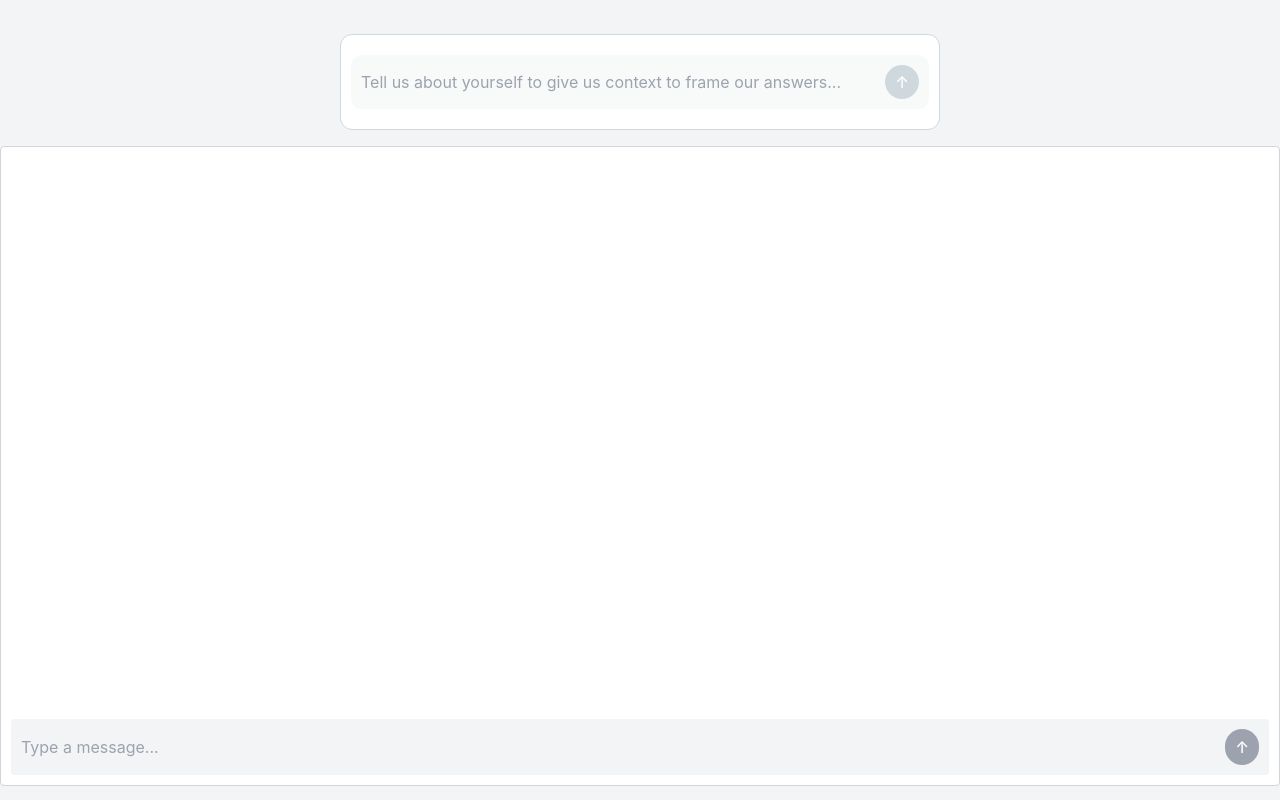
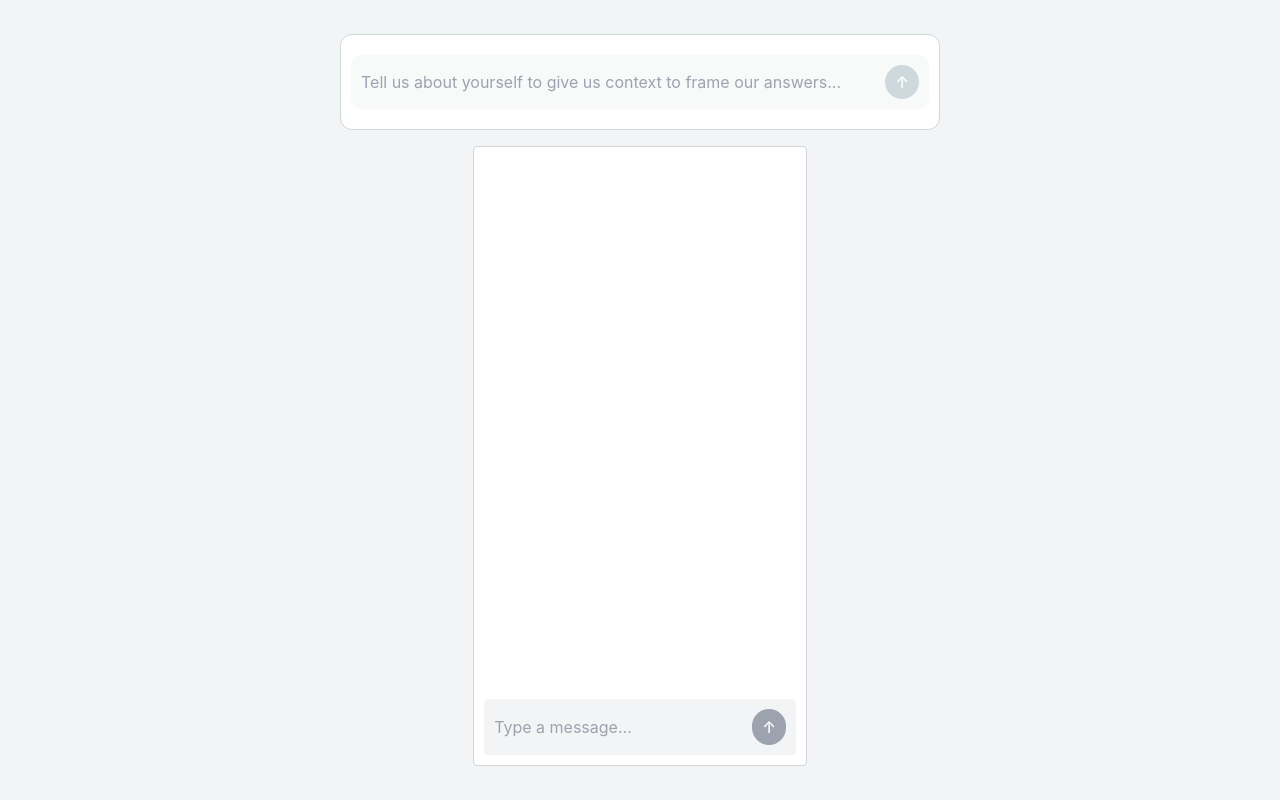
Before and after one commit to KevinColemanInc/rxplain-ai, a React (Vite) app in the folder vite/: page / in a window 1280 px wide. Built offline with nearby package versions, Linux system fonts and the light colour scheme.

Commit message:
rm chat area css

```diff
--- a/vite/src/ChatArea.jsx
+++ b/vite/src/ChatArea.jsx
@@ -27,7 +27,10 @@ function ChatArea({ contexts }) {
 
   return (
     <>
-      <div ref={scrollList} className="chat-area">
+      <div
+        ref={scrollList}
+        class="flex h-full gap-4 flex-row overflow-x-auto pb-5 pl-2 pr-2"
+      >
         {chatWindows.map((chatWindow, index) => (
           <Chat
             key={index}
```
